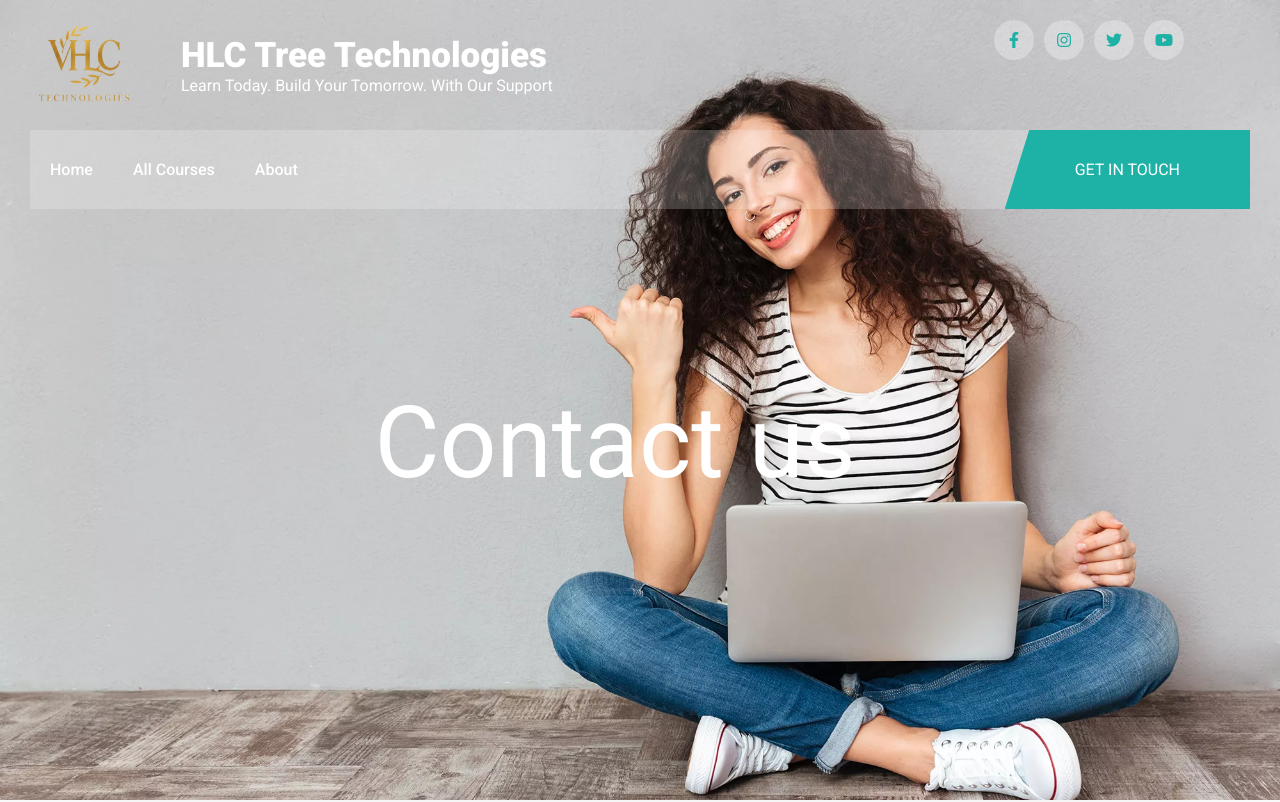
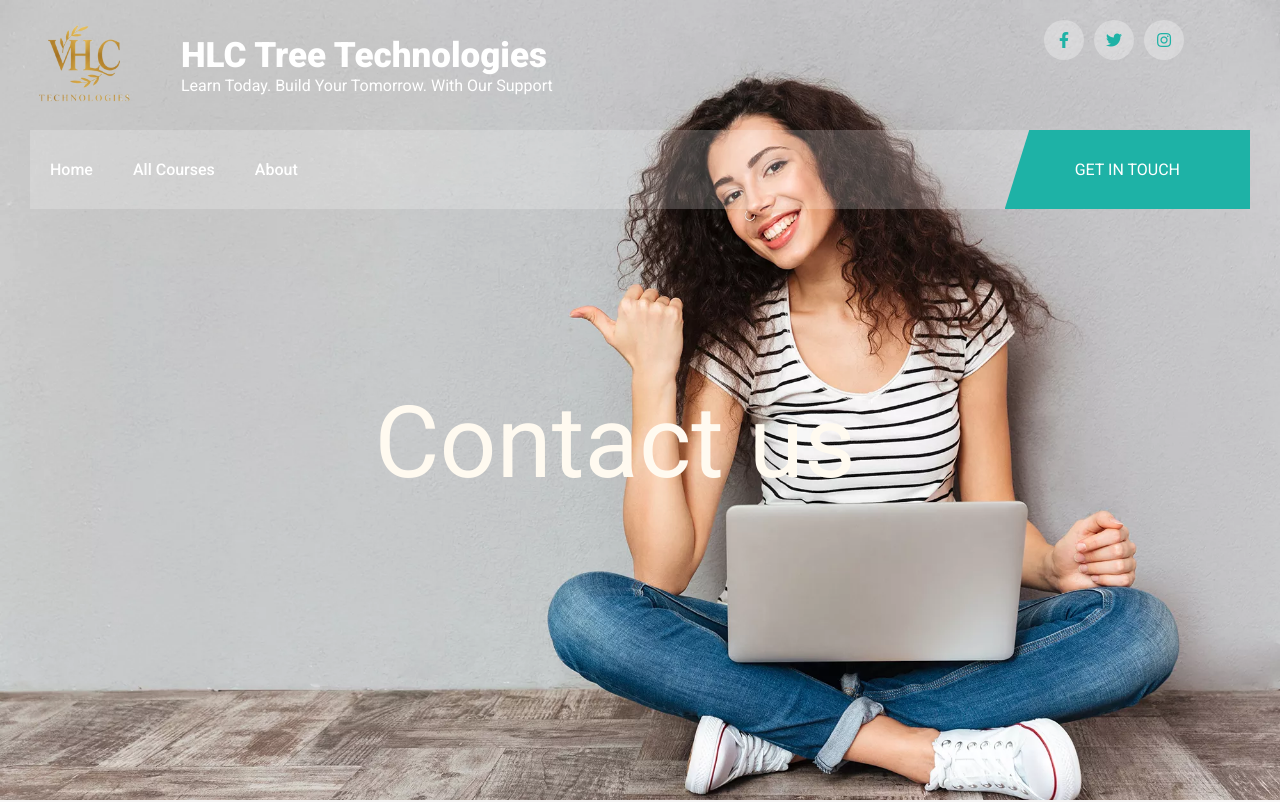
Before and after one commit to veerabrahmam24/HlcTreeTech, a React (Create React App) app: page /contact in a window 1280 px wide. Shown: the top 802 px of the page. Built offline with nearby package versions, Linux system fonts and the light colour scheme; grey boxes are pictures that could not be loaded.

Commit message:
link icons

```diff
--- a/src/App.css
+++ b/src/App.css
@@ -103,6 +103,7 @@
 .back h1 {
   font-size: 100px;
   font-weight: 400;
+  color: floralwhite;
 }
 .back h2 {
   font-weight: 500;
--- a/src/components/common/footer/Footer.jsx
+++ b/src/components/common/footer/Footer.jsx
@@ -23,10 +23,15 @@
             <h1>HLC Tree Tech</h1>
             {/* <span>ONLINE EDUCATION & LEARNING</span> */}
             <p>A small river named Duden flows by their place and supplies it with the necessary regelialia.</p>
-
-            <i className='fab fa-facebook-f icon'></i>
-            <i className='fab fa-twitter icon'></i>
+            <a href="https://www.facebook.com" target="_blank" rel="noopener noreferrer">
+           <i className='fab fa-facebook-f icon'></i>
+            </a>
+          <a href="https://www.twitter.com" target="_blank" rel="noopener noreferrer">
+           <i className='fab fa-twitter icon'></i>
+           </a>
+            <a href="https://www.instagram.com" target="_blank" rel="noopener noreferrer">
             <i className='fab fa-instagram icon'></i>
+           </a>
           </div>
           <div className='box link'>
             <h3>Explore</h3>
--- a/src/components/common/header/Head.jsx
+++ b/src/components/common/header/Head.jsx
@@ -29,10 +29,15 @@
           </div>
 
           <div className="social">
-            <i className="fab fa-facebook-f icon"></i>
-            <i className="fab fa-instagram icon"></i>
-            <i className="fab fa-twitter icon"></i>
-            <i className="fab fa-youtube icon"></i>
+           <a href="https://www.facebook.com" target="_blank" rel="noopener noreferrer">
+           <i className='fab fa-facebook-f icon'></i>
+            </a>
+          <a href="https://www.twitter.com" target="_blank" rel="noopener noreferrer">
+           <i className='fab fa-twitter icon'></i>
+           </a>
+            <a href="https://www.instagram.com" target="_blank" rel="noopener noreferrer">
+            <i className='fab fa-instagram icon'></i>
+           </a>
           </div>
         </div>
       </section>
```
